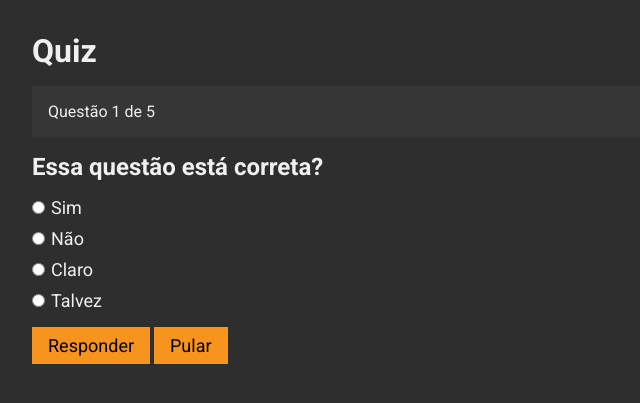
After one commit to diehlgraziela/quiz_senac, a PHP site: page /php/question.php in a window 1280 px wide. The commit adds this page. Shown: the top 403 px of the page, without its empty margins (0-640 px from the left). Run offline with PHP 8.4, Linux system fonts and the light colour scheme.

Commit message:
arquivos php

```diff
--- a/css/style.css
+++ b/css/style.css
@@ -1,5 +1,89 @@
+@import url('https://fonts.googleapis.com/css2?family=Roboto:ital,wght@0,300;0,400;0,500;0,700;0,900;1,300;1,400;1,500;1,700;1,900&display=swap');
+
+:root {
+    --bg-color: #2e2e2e;
+    --text-color: #f0f0f0;
+    --orange: #F7941D;
+}
+
 * {
     margin: 0;
     padding: 0;
     box-sizing: border-box;
+    font-family: 'Roboto', sans-serif;
 }
+
+html {
+    color: var(--text-color);
+}
+
+body {
+    background: var(--bg-color);
+    margin: 2rem;
+}
+
+ul {
+    list-style: none;
+}
+
+li {
+    font-size: 18px;
+}
+
+a {
+    text-decoration: none;
+    color: #000;
+    font-size: 18px;
+}
+
+button {
+    background: var(--orange);
+    padding: 0.5rem 1rem;
+    border: none;
+    cursor: pointer;
+    transition: 0.2s;
+    font-size: 18px;
+    margin-top: 1rem;
+}
+
+button:hover {
+    background: #fa9d2b;
+}
+
+header h1 {
+    margin-bottom: 1rem;
+}
+
+.container {
+    display: flex;
+    flex-direction: column;
+    gap: 1rem;
+    max-width: 900px;
+}
+
+.current {
+    background: #363636;
+    width: 100%;
+    padding: 1rem;
+}
+
+a.start {
+    background: var(--orange);
+    padding: 0.5rem 1rem;
+    transition: 0.2s;
+}
+
+a.start:hover {
+    background: #fa9d2b;
+}
+
+.choices {
+    display: flex;
+    flex-direction: column;
+    gap: 10px;
+}
+
+.choices li {
+    display: flex;
+    gap: 6px;
+}
--- /dev/null
+++ b/php/question.php
@@ -0,0 +1,41 @@
+<!DOCTYPE html>
+<html lang="en">
+
+<head>
+    <meta charset="UTF-8">
+    <meta http-equiv="X-UA-Compatible" content="IE=edge">
+    <meta name="viewport" content="width=device-width, initial-scale=1.0">
+    <title>Senac Quiz</title>
+
+    <link rel="stylesheet" href="../css/style.css">
+</head>
+
+<body>
+    <header>
+        <div class="container">
+            <h1>Quiz</h1>
+        </div>
+    </header>
+
+    <main>
+        <div class="container">
+            <div class="current">Questão 1 de 5</div>
+            <h2 class="question">
+                Essa questão está correta?
+            </h2>
+
+            <form action="post" action="process.php">
+                <ul class="choices">
+                    <li><input name="choice" type="radio" value="1">Sim</li>
+                    <li><input name="choice" type="radio" value="2">Não</li>
+                    <li><input name="choice" type="radio" value="3">Claro</li>
+                    <li><input name="choice" type="radio" value="4">Talvez</li>
+                </ul>
+                <button type="submit">Responder</button>
+                <button type="submit">Pular</button>
+            </form>
+        </div>
+    </main>
+</body>
+
+</html>
```
Also changed, not shown: index.php (+14 -1 lines), php/add.php (added), php/final.php (added), php/process.php (added).
